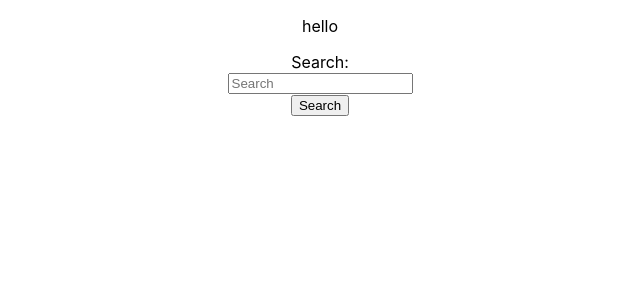
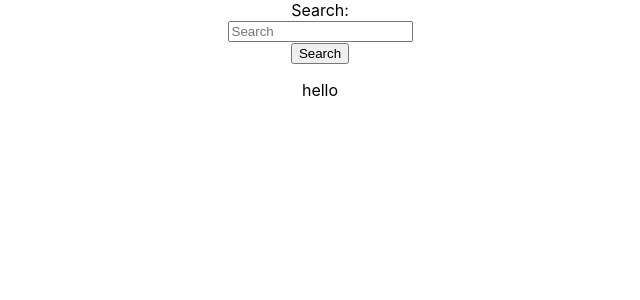
Before and after one commit to lintopher0315/moderndigest, a React (Create React App) app in the folder client/: page / in a window 1280 px wide. Shown: the top 300 px of the page, without its empty margins (320-960 px from the left). Built offline with nearby package versions, Linux system fonts and the light colour scheme.

Commit message:
moved search functionality to header

```diff
--- a/client/src/components/Header.js
+++ b/client/src/components/Header.js
@@ -1,19 +1,55 @@
 import React, { Component } from 'react';
 import { Switch, Route } from 'react-router-dom';
+import { Button, Form, FormGroup, Col } from 'react-bootstrap';
+import FormControl from 'react-bootstrap/FormControl';
+import { Redirect, Link } from 'react-router-dom';
 import Home from './Home';
 import Results from './Results'
 
 class Header extends Component {
+
+    constructor(props) {
+        super(props);
+
+        this.textInput = React.createRef();
+
+        this.state = {
+            value: "",
+            redirect: false
+        };
+    }
+
+    changeValue() {
+        this.setState({value: this.textInput.current.value})
+    }
+
     render() {
         return (
-            <div className="header">
-                <p>hello</p>
+            <div className="feed">
+                <Form horizontal>
+                    <FormGroup controlId="text">
+                        <Col sm={2}>
+                            Search:
+                        </Col>
+                        <Col sm={9}>
+                            <FormControl type="text" placeholder="Search" ref={this.textInput}/>
+                        </Col>
+                    </FormGroup>
+
+                    <FormGroup>
+                        <Col smOffset={1} sm={10}>
+                            <Link to={`/search/q=${this.state.value}`}>
+                                <Button bsStyle="default" onClick={this.changeValue.bind(this)}>Search</Button>
+                            </Link>
+                        </Col>
+                    </FormGroup>
+                </Form>
                 <Switch>
                     <Route exact path='/' component={Home} />
-                    <Route path='/search/:query' component={Results} />
+                    <Route path='/search/:query' component={() => <Results value={this.state.value}/>} />
                 </Switch>
             </div>
-        )
+        );
     }
 }
 
--- a/client/src/components/Home.js
+++ b/client/src/components/Home.js
@@ -5,57 +5,12 @@ import { Redirect } from 'react-router-dom';
 
 class Home extends Component {
 
-    constructor(props) {
-        super(props);
-
-        this.textInput = React.createRef();
-
-        this.state = {
-            value: "",
-            redirect: false
-        };
-    }
-
-    searchQuery() {
-        this.setState({redirect: true})
-    }
-
-    changeValue() {
-        this.setState({value: this.textInput.current.value})
-    }
-
     render() {
-        if (this.state.redirect) {
-            return <Redirect to={{
-                pathname: `/search/q=${this.state.value}`,
-                state: {
-                    value: this.state.value
-                }
-            }}/>;
-        }
-        else {
-
-        }
         return (
-            <div className="feed">
-                <Form horizontal>
-                    <FormGroup controlId="text">
-                        <Col sm={2}>
-                            Search:
-                        </Col>
-                        <Col sm={9}>
-                            <FormControl type="text" placeholder="Search" ref={this.textInput} onChange={() => this.changeValue()}/>
-                        </Col>
-                    </FormGroup>
-
-                    <FormGroup>
-                        <Col smOffset={1} sm={10}>
-                            <Button bsStyle="default" onClick={this.searchQuery.bind(this)}>Search</Button>
-                        </Col>
-                    </FormGroup>
-                </Form>
+            <div className="header">
+                <p>hello</p>
             </div>
-        );
+        )
     }
 }
 
--- a/client/src/components/Results.js
+++ b/client/src/components/Results.js
@@ -6,7 +6,7 @@ class Results extends Component {
         super(props);
 
         this.state = {
-            value: this.props.location.state.value,
+            value: this.props.value,
             tweets: [],
             sentiment: [],
             links: [],
@@ -53,6 +53,7 @@ class Results extends Component {
     }
 
     componentDidMount() {
+        console.log(this.state.value)
         this.getResults()
     }
 
```
